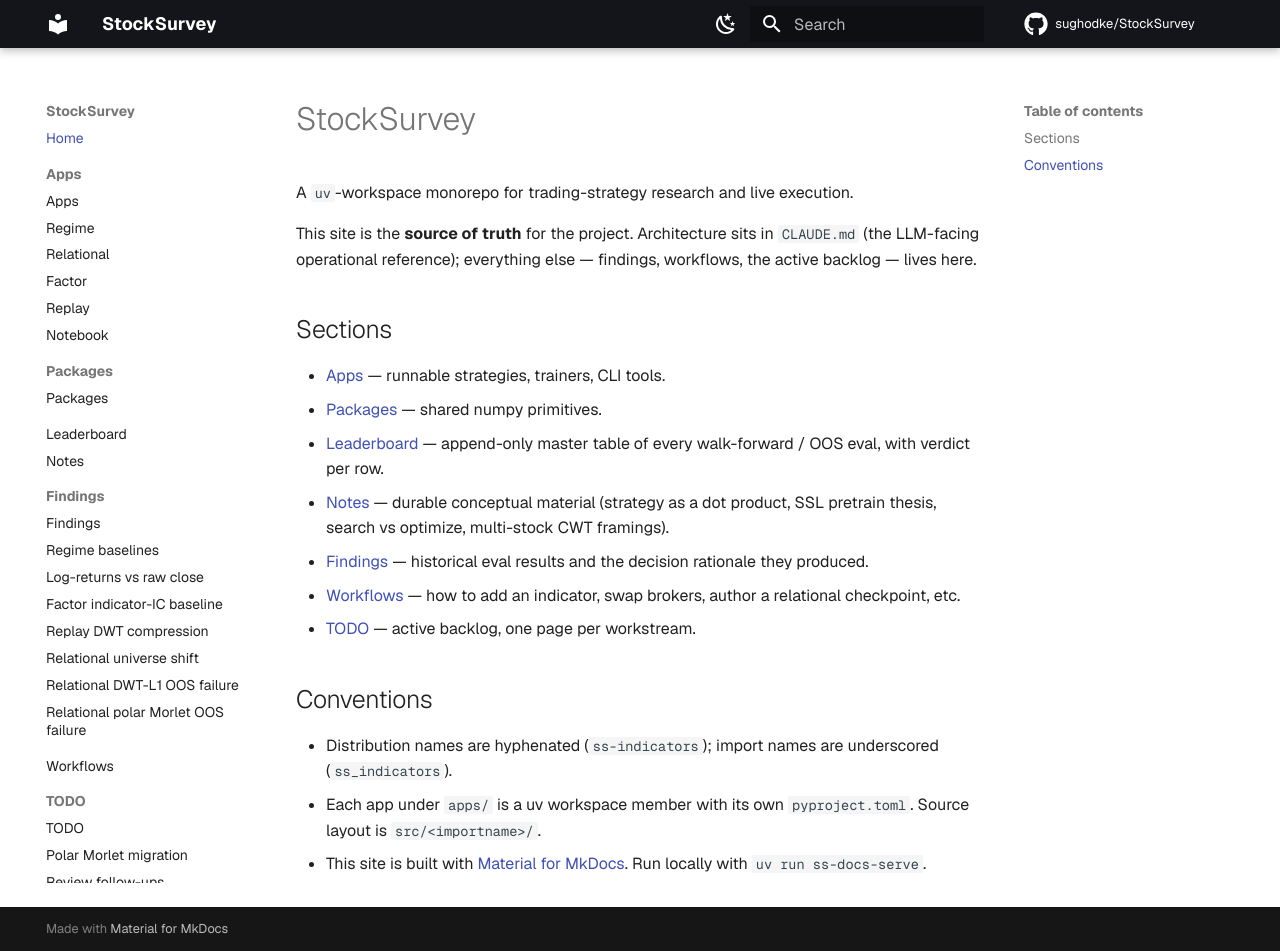
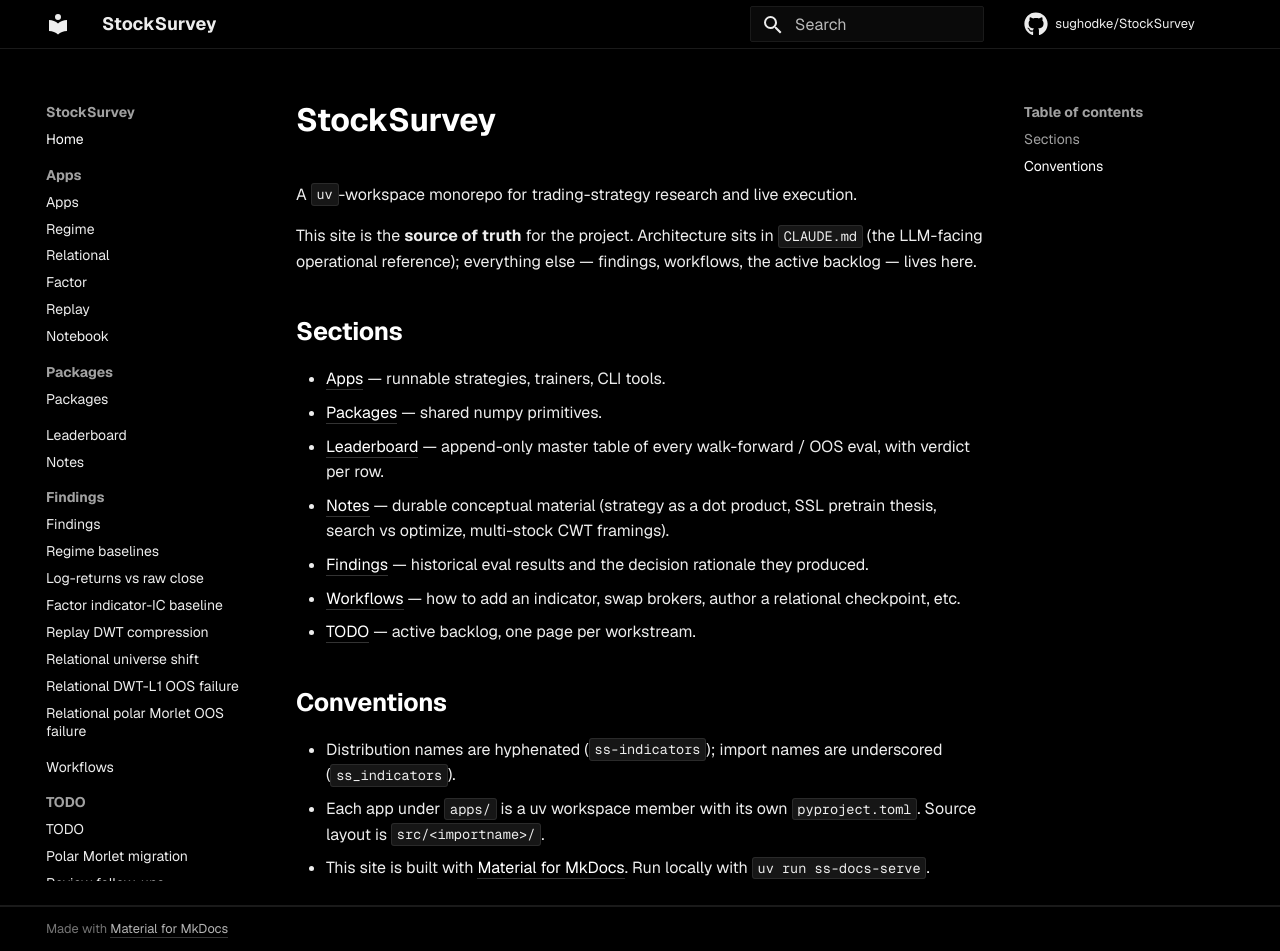
Before and after one commit to sughodke/StockSurvey, an MkDocs documentation site: the page built from apps/docs/docs/index.md, in a window 1280 px wide and 951 px high. Built offline with MkDocs 1.6.1 and Material for MkDocs 9.7.7, drawn with Linux system fonts in a browser that asks for light colours; comment, search, counter and statistics services are not loaded.

Commit message:
docs: drop light palette — slate only
The light scheme was a holdover from the initial scaffold. Vercel-style
is dark-first, and the extra.css overrides only target the slate
scheme anyway, so the light path was rendering with default Material
colours that didn't match the rest. Removing the light arm + toggle:

- palette flattens to a single object (scheme: slate, primary: black,
  accent: white). No more `media:` prefers-color-scheme branching.
- The toggle icon disappears from the header — there's nothing to
  toggle to.
- prefers-color-scheme: light visitors land on slate too. They lose
  the option, but the docs site stays visually consistent regardless
  of system setting.

Co-Authored-By: Claude Opus 4.7 (1M context) <noreply@anthropic.com>

```diff
--- a/apps/docs/mkdocs.yml
+++ b/apps/docs/mkdocs.yml
@@ -21,20 +21,9 @@ theme:
     text: Geist
     code: Geist Mono
   palette:
-    - media: "(prefers-color-scheme: dark)"
-      scheme: slate
-      primary: black
-      accent: white
-      toggle:
-        icon: material/weather-sunny
-        name: Switch to light mode
-    - media: "(prefers-color-scheme: light)"
-      scheme: default
-      primary: black
-      accent: black
-      toggle:
-        icon: material/weather-night
-        name: Switch to dark mode
+    scheme: slate
+    primary: black
+    accent: white
   icon:
     repo: fontawesome/brands/github
 
```
